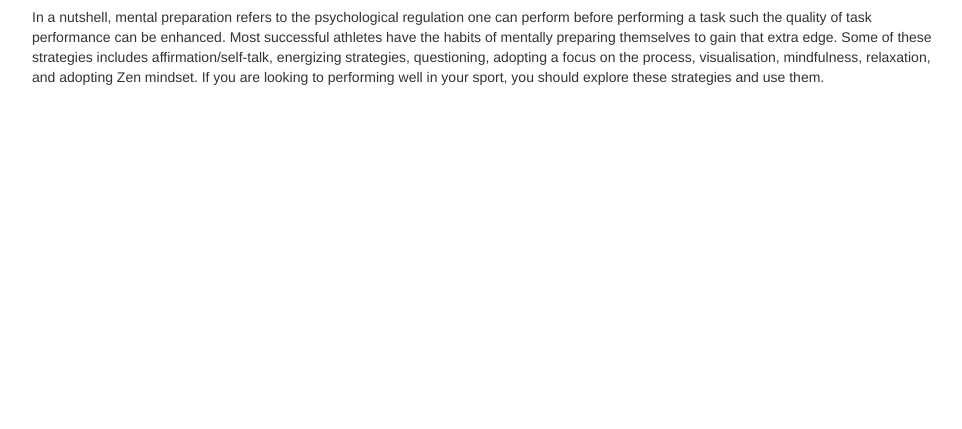
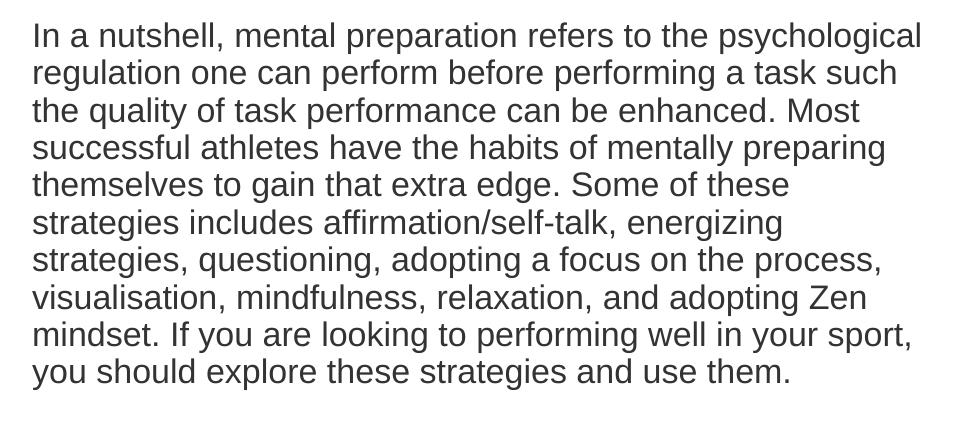
Before and after one commit to thunkablekeefellow/tap, a plain HTML site: page mental_prep.html in a window 1280 px wide. Shown: the part 65-494 px from the top of the page, without its empty margins (153-1115 px from the left). Drawn offline with nearby package versions, Linux system fonts and the light colour scheme; some packages are replaced by stand-ins of ours.

Commit message:
Add files via upload

```diff
--- a/mental_prep.html
+++ b/mental_prep.html
@@ -367,7 +367,9 @@ summary {
 </div>
 
 
-<p>In a nutshell, mental preparation refers to the psychological regulation one can perform before performing a task such the quality of task performance can be enhanced. Most successful athletes have the habits of mentally preparing themselves to gain that extra edge. Some of these strategies includes affirmation/self-talk, energizing strategies, questioning, adopting a focus on the process, visualisation, mindfulness, relaxation, and adopting Zen mindset. If you are looking to performing well in your sport, you should explore these strategies and use them.</p>
+<div id="in-a-nutshell-mental-preparation-refers-to-the-psychological-regulation-one-can-perform-before-performing-a-task-such-the-quality-of-task-performance-can-be-enhanced.-most-successful-athletes-have-the-habits-of-mentally-preparing-themselves-to-gain-that-extra-edge.-some-of-these-strategies-includes-affirmationself-talk-energizing-strategies-questioning-adopting-a-focus-on-the-process-visualisation-mindfulness-relaxation-and-adopting-zen-mindset.-if-you-are-looking-to-performing-well-in-your-sport-you-should-explore-these-strategies-and-use-them." class="section level1">
+<h1>In a nutshell, mental preparation refers to the psychological regulation one can perform before performing a task such the quality of task performance can be enhanced. Most successful athletes have the habits of mentally preparing themselves to gain that extra edge. Some of these strategies includes affirmation/self-talk, energizing strategies, questioning, adopting a focus on the process, visualisation, mindfulness, relaxation, and adopting Zen mindset. If you are looking to performing well in your sport, you should explore these strategies and use them.</h1>
+</div>
 
 
 
```
